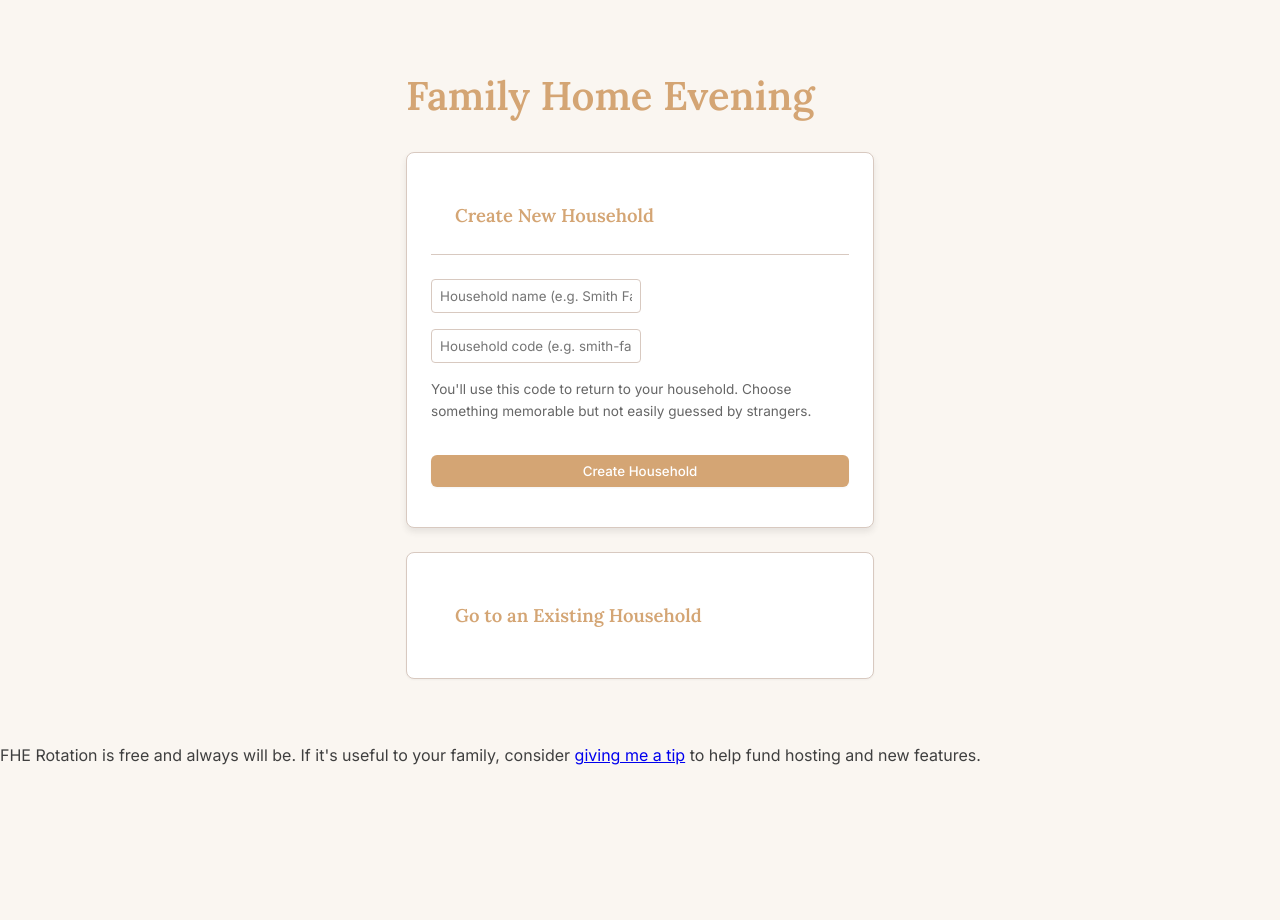
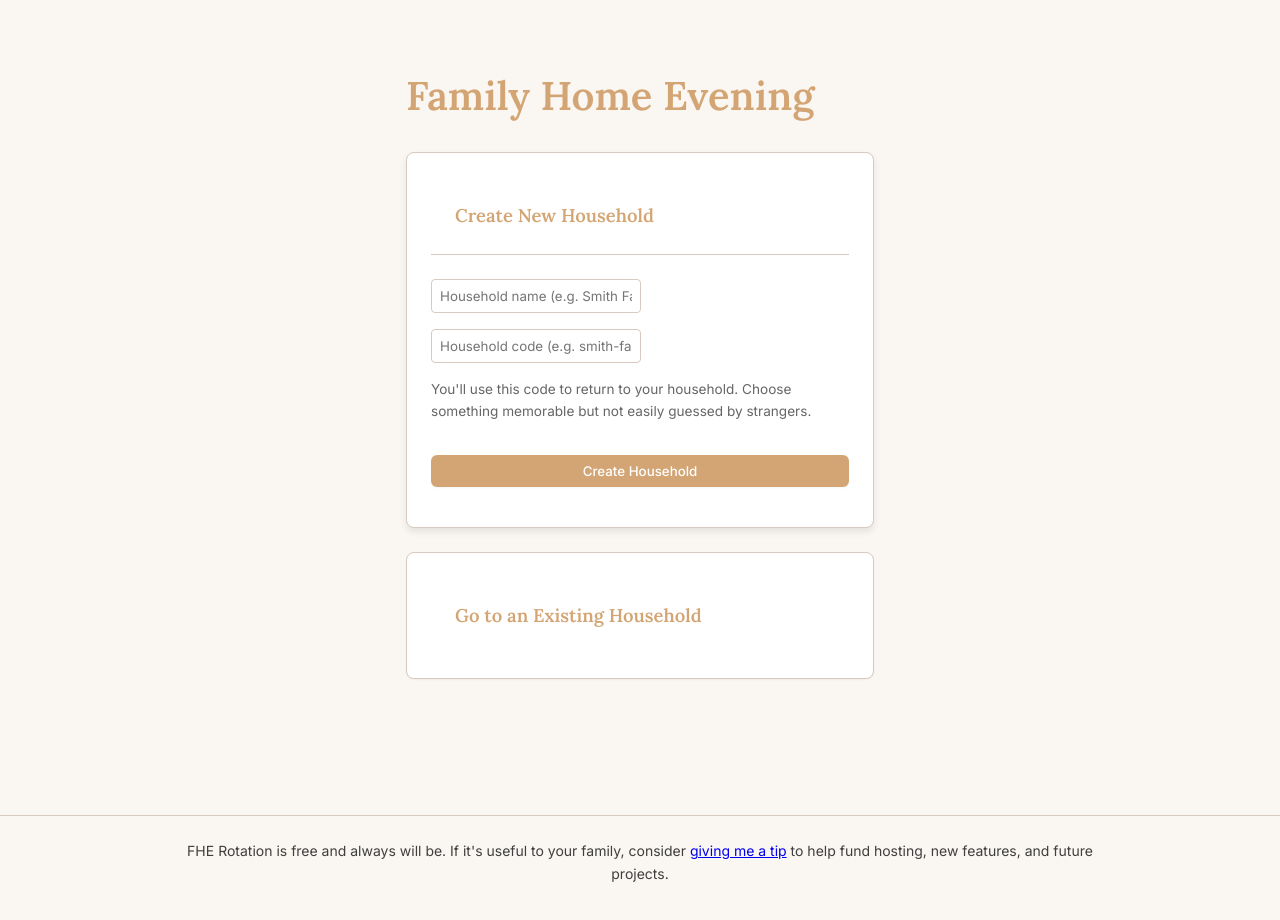
Before and after one commit to AmmonNucor/FHE.rotation, a Next.js app: page / in a window 1280 px wide. Shown: the top 920 px of the page. Before the commit the page ends 800 px from the top, so only its background shows below. Built offline with nearby package versions, Linux system fonts and the light colour scheme; no server answers.

Commit message:
Fix footer centering with inline styles

```diff
--- a/app/layout.tsx
+++ b/app/layout.tsx
@@ -26,13 +26,15 @@ export default function RootLayout({ children }: LayoutProps<"/">) {
       lang="en"
       className={`${geistSans.variable} ${geistMono.variable} h-full antialiased`}
     >
-      <body className="min-h-full flex flex-col">
+      <body style={{ minHeight: '100vh', display: 'flex', flexDirection: 'column' }}>
         {children}
-        <footer className="mt-12 pt-6 border-t border-gray-300 text-center text-sm text-gray-600 max-w-2xl mx-auto px-4 py-6">
-          <p>
-            FHE Rotation is free and always will be. If it's useful to your family,
-            consider <a href="https://ko-fi.com/ammonspiffy3" target="_blank" rel="noopener noreferrer" className="underline hover:text-gray-900">giving me a tip</a> to help fund hosting and new features.
-          </p>
+        <footer style={{ borderTop: `1px solid var(--color-taupe)`, marginTop: '3rem' }}>
+          <div style={{ maxWidth: '1000px', margin: '0 auto', padding: '1.5rem', textAlign: 'center' }}>
+            <p style={{ fontSize: '0.875rem', color: 'var(--color-charcoal)' }}>
+              FHE Rotation is free and always will be. If it's useful to your family,
+              consider <a href="https://ko-fi.com/ammonspiffy3" target="_blank" rel="noopener noreferrer" style={{ textDecoration: 'underline' }}>giving me a tip</a> to help fund hosting, new features, and future projects.
+            </p>
+          </div>
         </footer>
       </body>
     </html>
```
